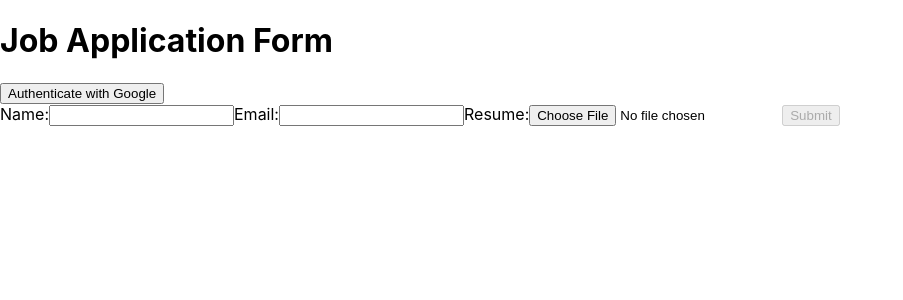
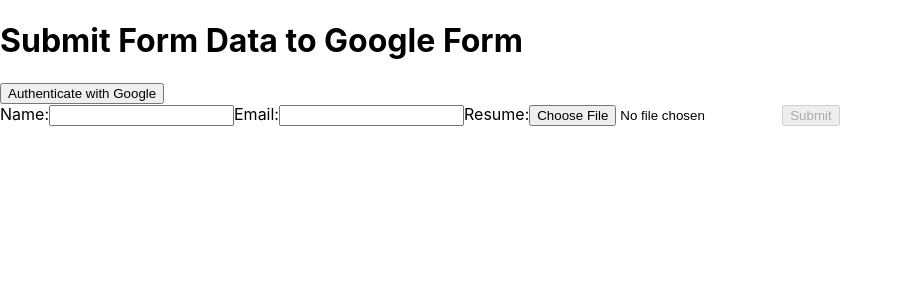
Before and after one commit to Sivamani-18/Job-Application-Form, a React (Create React App) app in the folder website/: page / in a window 1280 px wide. Shown: the top 300 px of the page, without its empty margins (0-903 px from the left). Built offline with nearby package versions, Linux system fonts and the light colour scheme.

Commit message:
[add]text

```diff
--- a/website/src/App.tsx
+++ b/website/src/App.tsx
@@ -16,7 +16,7 @@
 
   return (
     <div>
-      <h1>Job Application Form</h1>
+      <h1>Submit Form Data to Google Form</h1>
       <JobApplicationForm onSubmit={handleSubmit} />
     </div>
   );
```
